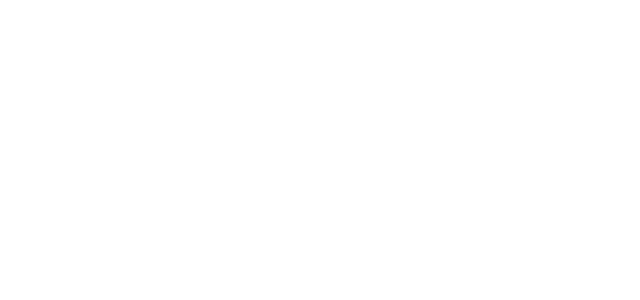
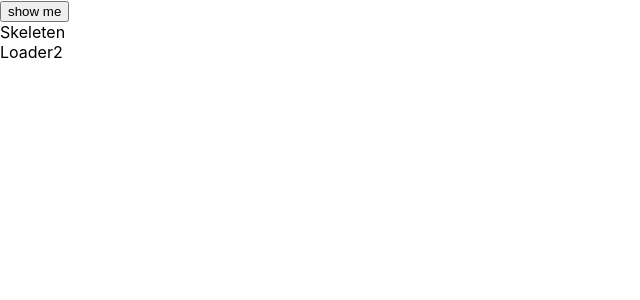
Before and after one commit to aniket-bhadra/React-Tricky-Concepts-Practice-and-Revise, a React (Create React App) app in the folder react-tricky-concepts-practice-and-revise/: page / in a window 1280 px wide. Shown: the top 300 px of the page, without its empty margins (0-640 px from the left). Built offline with nearby package versions, Linux system fonts and the light colour scheme.

Commit message:
Rerendering of wrapper component while parent Rerenders, tested

```diff
--- a/react-tricky-concepts-practice-and-revise/src/App.js
+++ b/react-tricky-concepts-practice-and-revise/src/App.js
@@ -4,8 +4,8 @@
 import MyComponent4 from "./components/MyComponent4";
 import MyComponent5 from "./components/MyComponent5";
 import TestingRerendering from "./components/TestingRerendering";
-import sidebar from "./components/sidebar";
 import TestingRerendering2 from "./components/TestingRerendering2";
+import Skeleten from "./components/Skeleten";
 
 function App() {
   return (
@@ -17,7 +17,7 @@
       {/* <MyComponent3 /> */}
       {/* <TestingRerendering /> */}
       <TestingRerendering2>
-        <sidebar />
+        <Skeleten />
       </TestingRerendering2>
     </div>
   );
--- a/react-tricky-concepts-practice-and-revise/src/components/Loader2.js
+++ b/react-tricky-concepts-practice-and-revise/src/components/Loader2.js
@@ -1,9 +1,8 @@
-import React from 'react'
+import React from "react";
 
 const Loader2 = () => {
-  return (
-    <div>Loader2</div>
-  )
-}
+  console.log("inside Loader2");
+  return <div>Loader2</div>;
+};
 
-export default Loader2
+export default Loader2;
--- a/react-tricky-concepts-practice-and-revise/src/components/Skeleten.js
+++ b/react-tricky-concepts-practice-and-revise/src/components/Skeleten.js
@@ -1,9 +1,8 @@
-import React from 'react'
+import React from "react";
 
 const Skeleten = () => {
-  return (
-    <div>Skeleten</div>
-  )
-}
+  console.log("inside Skeleten");
+  return <div>Skeleten</div>;
+};
 
-export default Skeleten
+export default Skeleten;
--- a/react-tricky-concepts-practice-and-revise/src/components/TestingRerendering2.js
+++ b/react-tricky-concepts-practice-and-revise/src/components/TestingRerendering2.js
@@ -1,7 +1,19 @@
-import React from "react";
+import React, { useState } from "react";
+
+import Loader2 from "./Loader2";
 
 const TestingRerendering2 = ({ children }) => {
-  return <div>{children}</div>;
+  const [show, setShow] = useState();
+  console.log("inside TestingRerendering2");
+  return (
+    <div>
+      <button onClick={() => setShow((prevState) => !prevState)}>
+        show me
+      </button>
+      {children}
+      <Loader2 />
+    </div>
+  );
 };
 
 export default TestingRerendering2;
```
